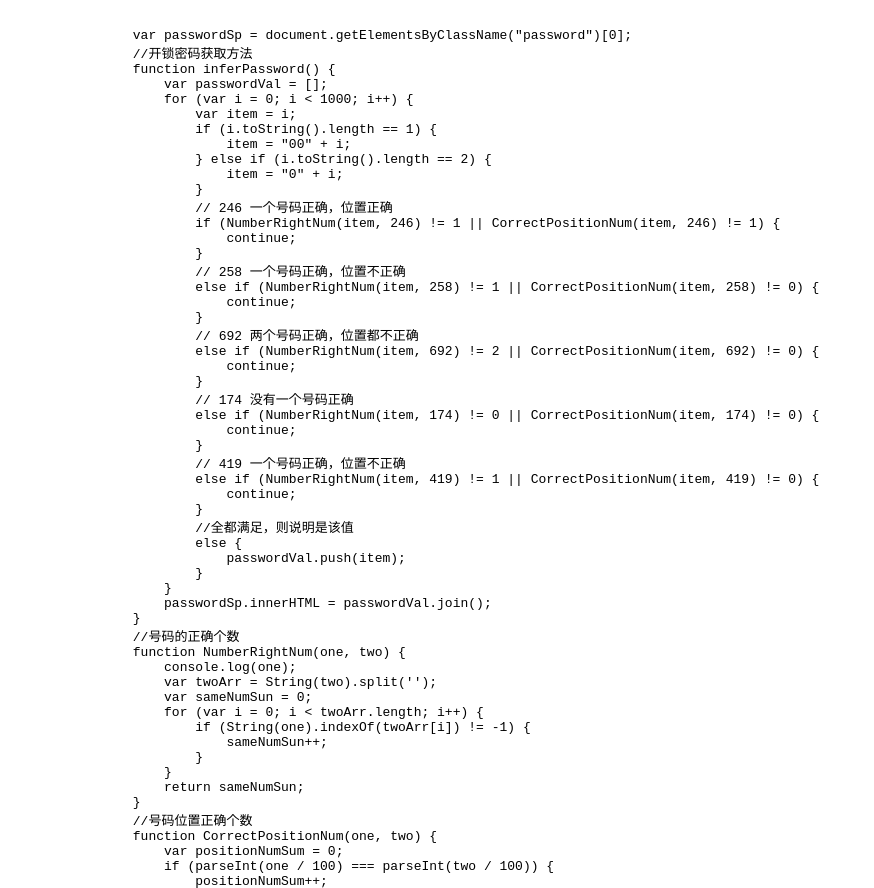
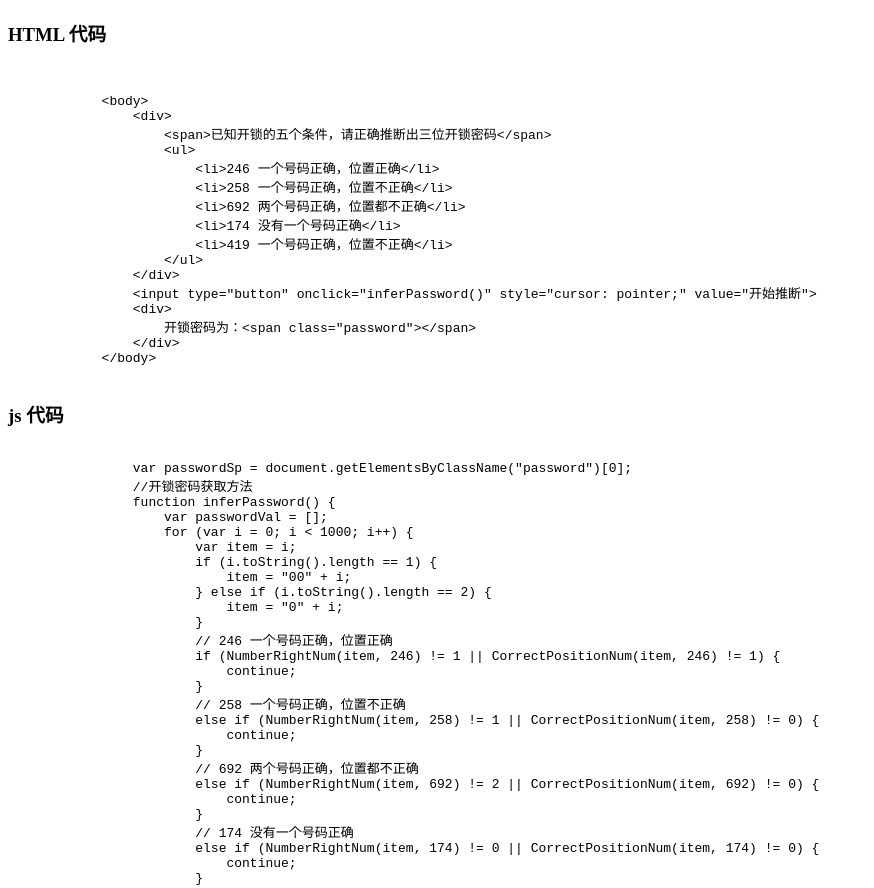
Before and after one commit to chen-Devin/LogicClubHtml, a plain HTML site: page index.html in a window 1280 px wide. Shown: the top 888 px of the page, without its empty margins (0-874 px from the left). Drawn offline with Linux system fonts and the light colour scheme.

Commit message:
优化HTML代码

```diff
--- a/index.html
+++ b/index.html
@@ -10,6 +10,27 @@
 
 <body>
     <div>
+        <h3>HTML 代码</h3>
+        <xmp>
+
+            <body>
+                <div>
+                    <span>已知开锁的五个条件，请正确推断出三位开锁密码</span>
+                    <ul>
+                        <li>246 一个号码正确，位置正确</li>
+                        <li>258 一个号码正确，位置不正确</li>
+                        <li>692 两个号码正确，位置都不正确</li>
+                        <li>174 没有一个号码正确</li>
+                        <li>419 一个号码正确，位置不正确</li>
+                    </ul>
+                </div>
+                <input type="button" onclick="inferPassword()" style="cursor: pointer;" value="开始推断">
+                <div>
+                    开锁密码为：<span class="password"></span>
+                </div>
+            </body>
+        </xmp>
+        <h3>js 代码</h3>
         <pre>
             <code>
                 var passwordSp = document.getElementsByClassName("password")[0];
@@ -52,7 +73,6 @@
                 }
                 //号码的正确个数
                 function NumberRightNum(one, two) {
-                    console.log(one);
                     var twoArr = String(two).split('');
                     var sameNumSun = 0;
                     for (var i = 0; i < twoArr.length; i++) {
```
